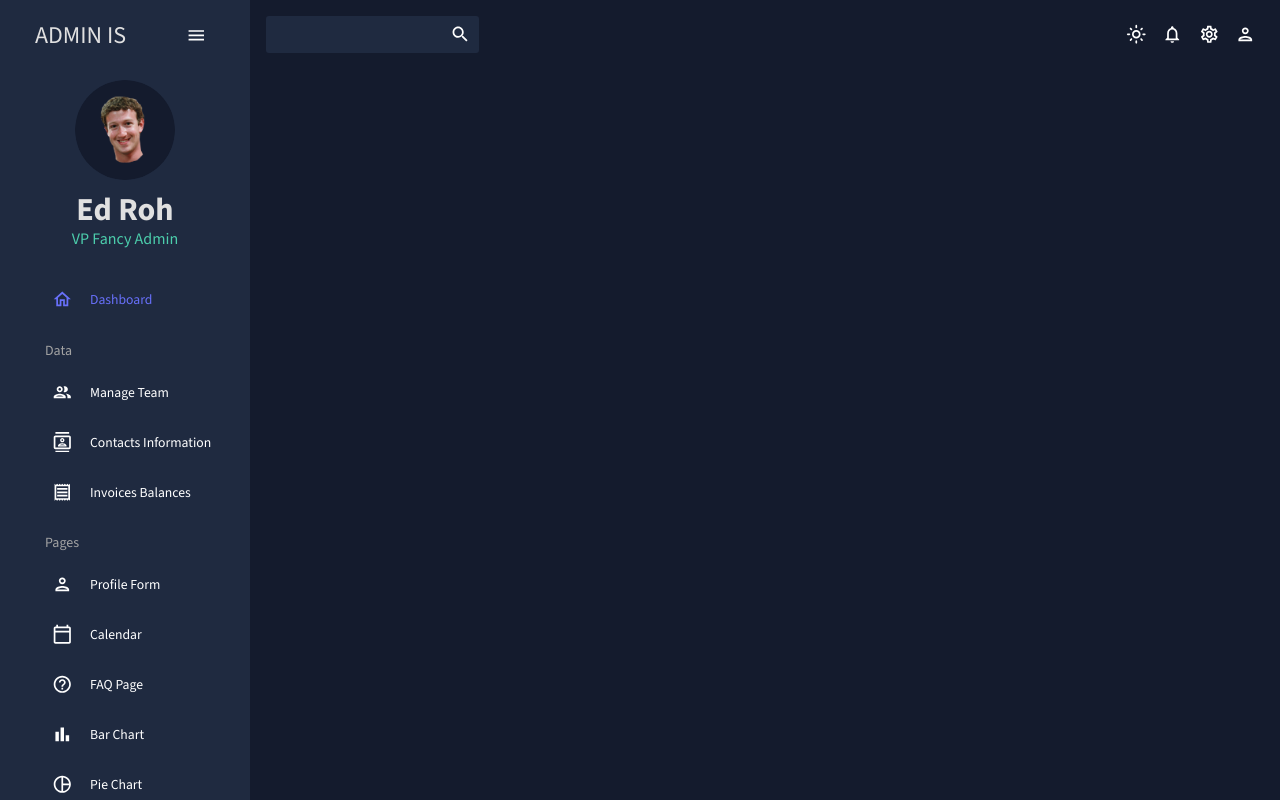
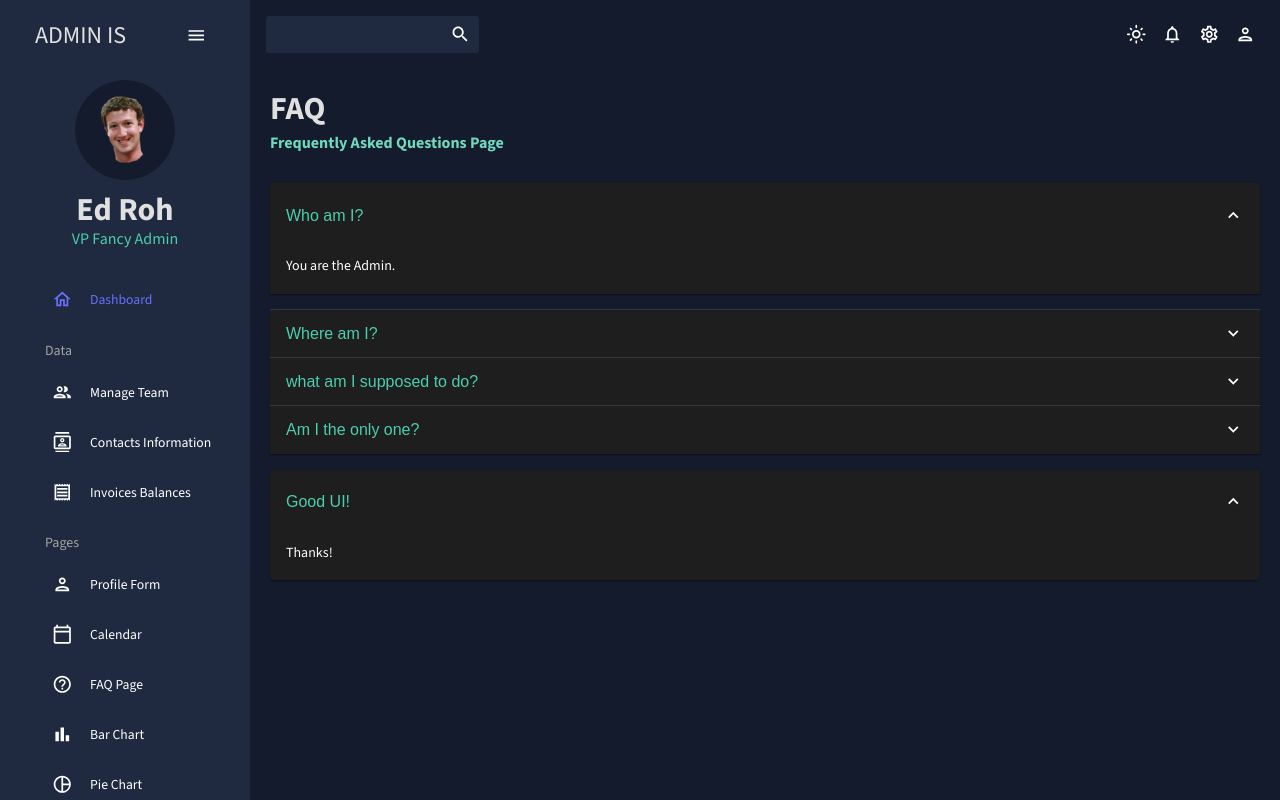
Before and after one commit to poudelsamir/admin-dashboard-react, a React (Vite) app: page /faq in a window 1280 px wide. Built offline with nearby package versions, Linux system fonts and the light colour scheme.

Commit message:
faq page done using Accordion mui component

```diff
--- a/src/App.jsx
+++ b/src/App.jsx
@@ -14,7 +14,7 @@ import Form from "./scenes/form";
 // import Bar from "./scenes/bar";
 // import Line from "./scenes/line";
 // import Pie from "./scenes/pie";
-// import FAQ from "./scenes/faq";
+import FAQ from "./scenes/faq";
 // import Geography from "./scenes/geography";
 import Calendar from "./scenes/calendar"
 
@@ -39,7 +39,7 @@ function App() {
               {/* <Route path="/bar" element={<Bar/>}/> */}
               {/* <Route path="/pie" element={<Pie/>}/> */}
               {/* <Route path="/line" element={<Line/>}/> */}
-              {/* <Route path="/faq" element={<FAQ/>}/> */}
+              <Route path="/faq" element={<FAQ/>}/>
               {/* <Route path="/geography" element={<Geography/>}/> */}
               <Route path="/calendar" element={<Calendar/>}/>
             </Routes>
--- /dev/null
+++ b/src/scenes/faq/index.jsx
@@ -0,0 +1,112 @@
+import { useTheme } from "@mui/material/styles";
+import { Box, Typography } from "@mui/material";
+import Header from "../../components/Header";
+import Accordion from "@mui/material/Accordion";
+import AccordionSummary from "@mui/material/AccordionSummary";
+import AccordionDetails from "@mui/material/AccordionDetails";
+import { ExpandMoreOutlined, ExpandMore } from "@mui/icons-material";
+import { tokens } from "../../theme";
+
+import React from "react";
+
+const FAQ = () => {
+  const theme = useTheme();
+  const colors = tokens(theme.palette.mode);
+  return (
+    <Box sx={{ m: "20px" }}>
+      <Header title="FAQ" subtitle="Frequently Asked Questions Page" />
+
+      <Accordion defaultExpanded>
+        <AccordionSummary
+          expandIcon={<ExpandMore />}
+          aria-label="Expand"
+          aria-controls="-content"
+          id="-header"
+        >
+          <Typography variant="h5" sx={{ color: colors.greenAccent[500] }}>
+            Who am I?
+          </Typography>
+        </AccordionSummary>
+        <AccordionDetails>
+          <Typography variant="h6" color="initial">
+            You are the Admin.
+          </Typography>
+        </AccordionDetails>
+      </Accordion>
+
+      <Accordion >
+        <AccordionSummary
+          expandIcon={<ExpandMore />}
+          aria-label="Expand"
+          aria-controls="-content"
+          id="-header"
+        >
+          <Typography variant="h5" sx={{ color: colors.greenAccent[500] }}>
+            Where am I?
+          </Typography>
+        </AccordionSummary>
+        <AccordionDetails>
+          <Typography variant="h6" color="initial">
+            Inside the admin pannel.
+          </Typography>
+        </AccordionDetails>
+      </Accordion>
+
+      <Accordion >
+        <AccordionSummary
+          expandIcon={<ExpandMore />}
+          aria-label="Expand"
+          aria-controls="-content"
+          id="-header"
+        >
+          <Typography variant="h5" sx={{ color: colors.greenAccent[500] }}>
+            what am I supposed to do?
+          </Typography>
+        </AccordionSummary>
+        <AccordionDetails>
+          <Typography variant="h6" color="initial">
+            Handle admin works.
+          </Typography>
+        </AccordionDetails>
+      </Accordion>
+
+      <Accordion >
+        <AccordionSummary
+          expandIcon={<ExpandMore />}
+          aria-label="Expand"
+          aria-controls="-content"
+          id="-header"
+        >
+          <Typography variant="h5" sx={{ color: colors.greenAccent[500] }}>
+           Am I the only one?
+          </Typography>
+        </AccordionSummary>
+        <AccordionDetails>
+          <Typography variant="h6" color="initial">
+            God knows!
+          </Typography>
+        </AccordionDetails>
+      </Accordion>
+
+      <Accordion defaultExpanded>
+        <AccordionSummary
+          expandIcon={<ExpandMore />}
+          aria-label="Expand"
+          aria-controls="-content"
+          id="-header"
+        >
+          <Typography variant="h5" sx={{ color: colors.greenAccent[500] }}>
+            Good UI!
+          </Typography>
+        </AccordionSummary>
+        <AccordionDetails>
+          <Typography variant="h6" color="initial">
+            Thanks!
+          </Typography>
+        </AccordionDetails>
+      </Accordion>
+    </Box>
+  );
+};
+
+export default FAQ;
```
